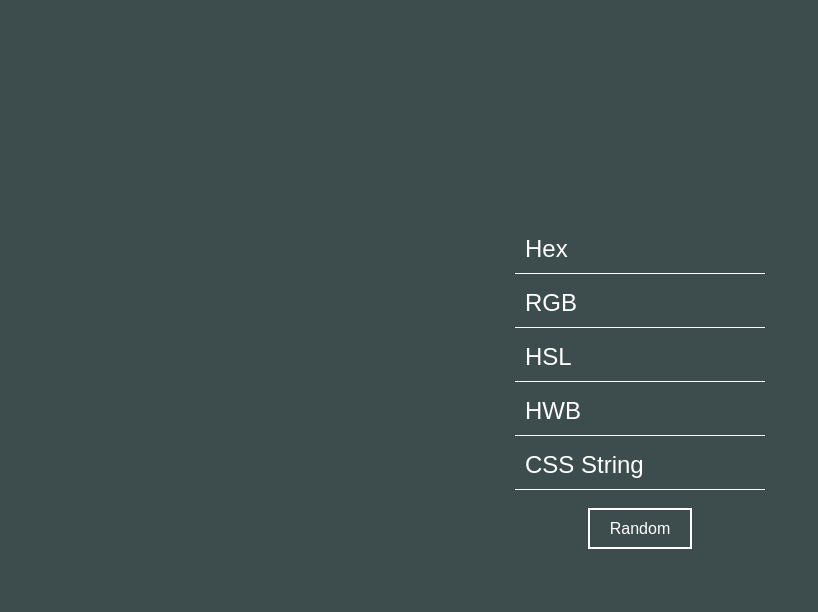
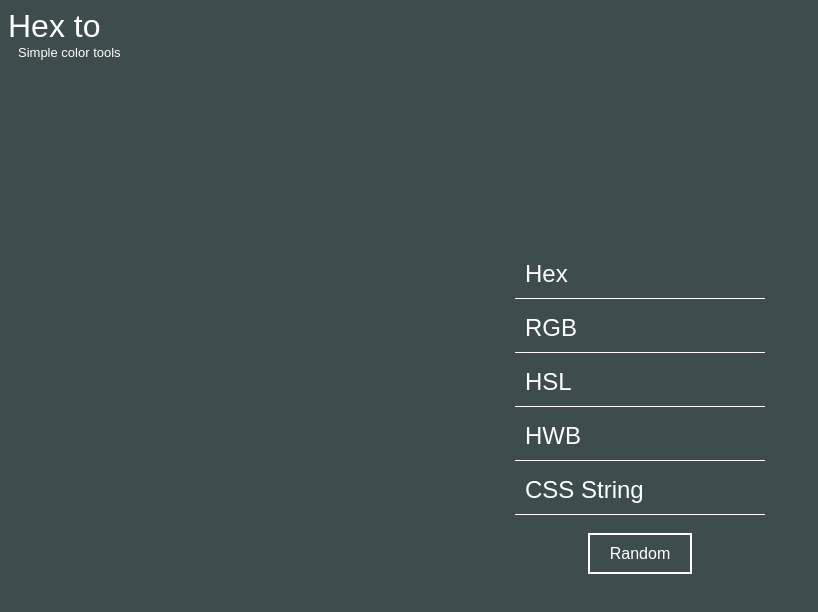
Before and after one commit to Towanime/Hex-To, a website with bundled scripts: page index.html in a window 1280 px wide. Shown: the whole page, without its empty margins (0-818 px from the left). Built offline with nearby package versions, Linux system fonts and the light colour scheme; a web font is replaced by a local one.

Commit message:
New styles and title, new way to get is color is light.

```diff
--- a/css/style.css
+++ b/css/style.css
@@ -13,13 +13,19 @@
 	color: black;
 }
 
+.title {
+	padding-bottom: 0;
+    margin-bottom: 0;
+    font-size: xx-large;
+}
+
 .container {
 	position: absolute;
 	width: 300px;
-	height: 350px;
+	height: 300px;
 	top: 50%;
 	left: 50%;
-	margin: -175px -150px;
+	margin: -150px -150px;
 	margin-bottom: 75px;
 	text-align: center;
 }
--- a/index.html
+++ b/index.html
@@ -32,6 +32,12 @@
     <!-- endbuild -->
 </head>
 <body style="background-color:#3d4d4d;" class="light">
+    <div>
+        <p class="title">Hex to</p>
+        <p style="padding: 0;margin: 0px 10px;font-size: small;">
+            Simple color tools
+        </p>
+    </div>
     <div class="container">
         <input id="hex" type="text" placeholder="Hex">
         <input id="rgb" type="text" placeholder="RGB">
--- a/js/script.js
+++ b/js/script.js
@@ -172,8 +172,15 @@ var hexTo = (function ($) {
 
     function isLight(r, g, b){
         // taken from http://stackoverflow.com/questions/12043187/how-to-check-if-hex-color-is-too-black
-        var luma = 0.2126 * r + 0.7152 * g + 0.0722 * b; // per ITU-R BT.709
+        /*var luma = 0.2126 * r + 0.7152 * g + 0.0722 * b; // per ITU-R BT.709
         if (luma < 100) {
+            return false;
+        }else{
+            return true;
+        }*/
+        // Better results with this one - http://stackoverflow.com/questions/1754211/evaluate-whether-a-hex-value-is-dark-or-light
+        var luma = (r*0.299 + g*0.587 + b*0.114) / 256;
+        if (luma < 0.55) {
             return false;
         }else{
             return true;
```
